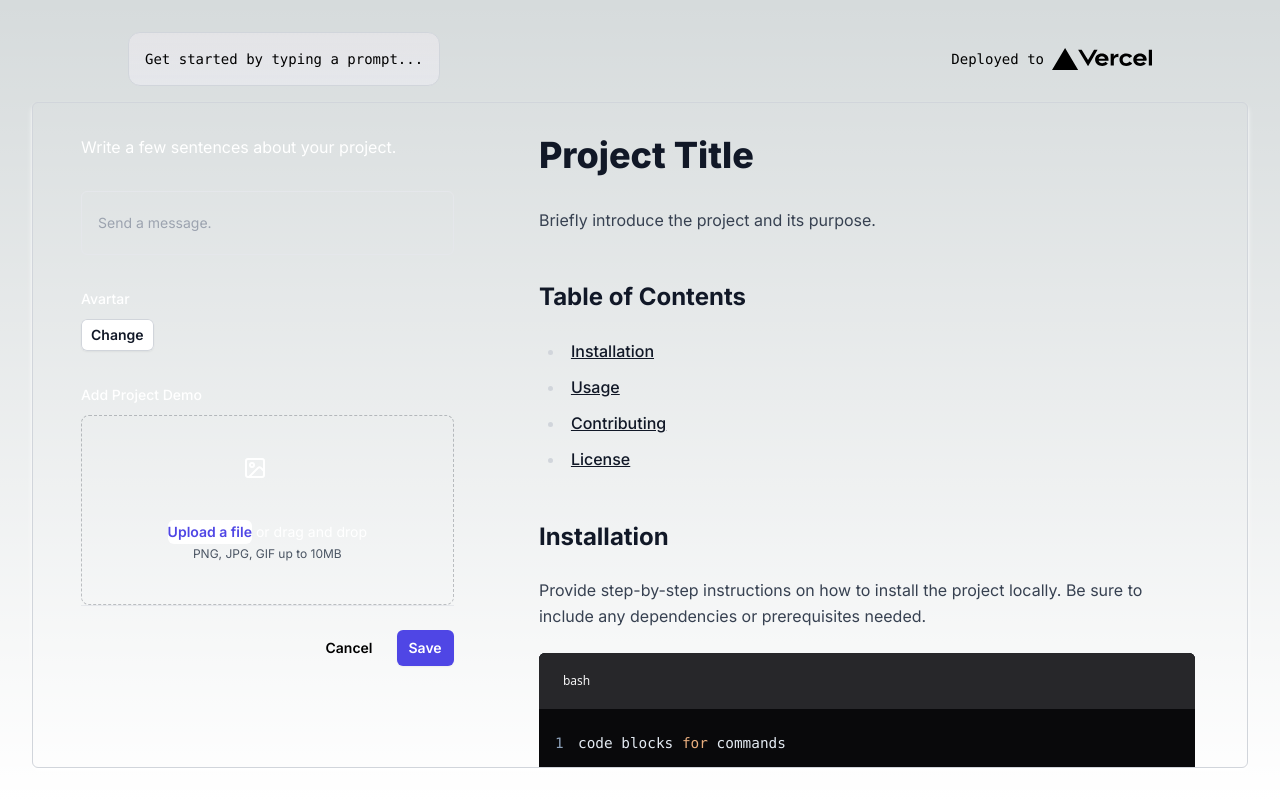
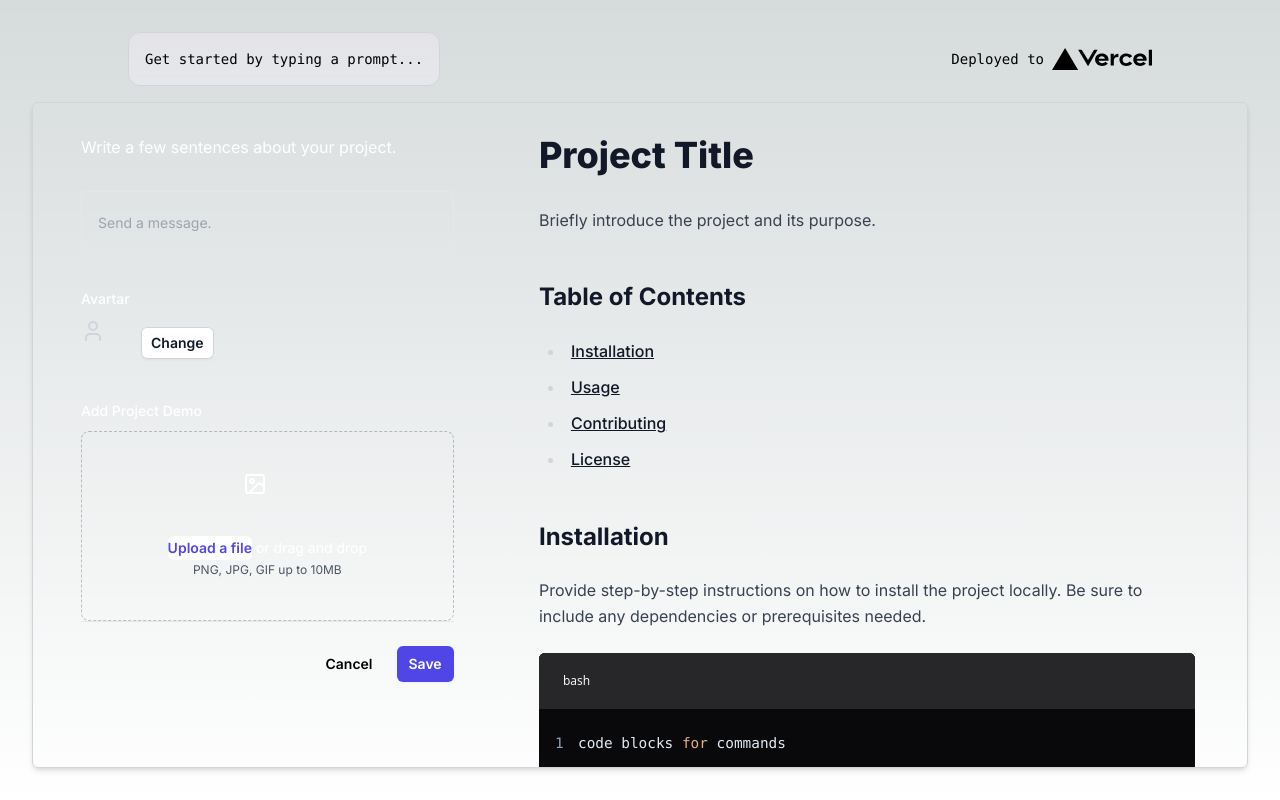
Before and after one commit to jsonkcli/writeinmd, a Next.js app: page / in a window 1280 px wide. Built offline with nearby package versions, Linux system fonts and the light colour scheme; no server answers; what uploader would draw is missing.

Commit message:
mobile responsiveness

```diff
--- a/app/page.tsx
+++ b/app/page.tsx
@@ -1,17 +1,19 @@
+import ChatMessage from '@/components/chat-message'
 import Editor from '@/components/editor'
+import { PromptForm } from '@/components/prompt-form'
 import Image from 'next/image'
 
 export default function Home() {
   return (
     <main className="flex h-screen  flex-col  items-center gap-4 p-8">
       <div className="z-10 w-full max-w-5xl items-center justify-between font-mono text-sm lg:flex">
-        <p
+        <div
           className="fixed left-0 top-0 flex w-full justify-center border-b border-gray-300
           bg-gradient-to-b from-zinc-200 pb-6 pt-8 backdrop-blur-2xl dark:border-neutral-800
           dark:bg-zinc-800/30 dark:from-inherit lg:static lg:w-auto  lg:rounded-xl lg:border
           lg:bg-gray-200 lg:p-4 lg:dark:bg-zinc-800/30">
-          Get started by typing a prompt...
-        </p>
+          <p>Get started by typing a prompt...</p>
+        </div>
         <div className="fixed bottom-0 left-0 flex h-48 w-full items-end justify-center bg-gradient-to-t from-white via-white dark:from-black dark:via-black lg:static lg:h-auto lg:w-auto lg:bg-none">
           <a
             className="pointer-events-none flex place-items-center gap-2 p-8 lg:pointer-events-auto lg:p-0"
--- a/components/chat-panel.tsx
+++ b/components/chat-panel.tsx
@@ -58,7 +58,7 @@ export function ChatPanel({
 
   return (
 
-    <div>
+    <div className="hidden md:block">
       <div className="border-b text-white flex flex-col gap-8">
         <p className="">Write a few sentences about your project.</p>
         <div className="">
--- a/components/editor.tsx
+++ b/components/editor.tsx
@@ -24,7 +24,7 @@ export default function Editor() {
   });
 
   return (
-    <div className="flex w-full  pt-8 px-12 justify-between overflow-y-auto border-[0.5px] border-gray-300 rounded-md shadow-md shadow-white">
+    <div className="flex w-full  pt-8 md:px-12 justify-between overflow-y-auto md:border-[0.5px] border-gray-300 rounded-md md:shadow-md shadow-white">
       <div className=" basis-2/6">
         <ChatPanel
           isLoading={isLoading}
--- a/utils/icons.tsx
+++ b/utils/icons.tsx
@@ -1,6 +1,7 @@
 import {
   Coins,
   Image,
+  User,
   type Icon as LucideIcon,
 } from "lucide-react"
 
@@ -11,7 +12,8 @@ interface IconProps {
 
 const icons: { [key: string]: LucideIcon } = {
   google: Coins,
-  media: Image
+  media: Image,
+  user: User,
 };
 
 export const Icons: React.FC<IconProps> = ({ name, className }: IconProps) => {
```
